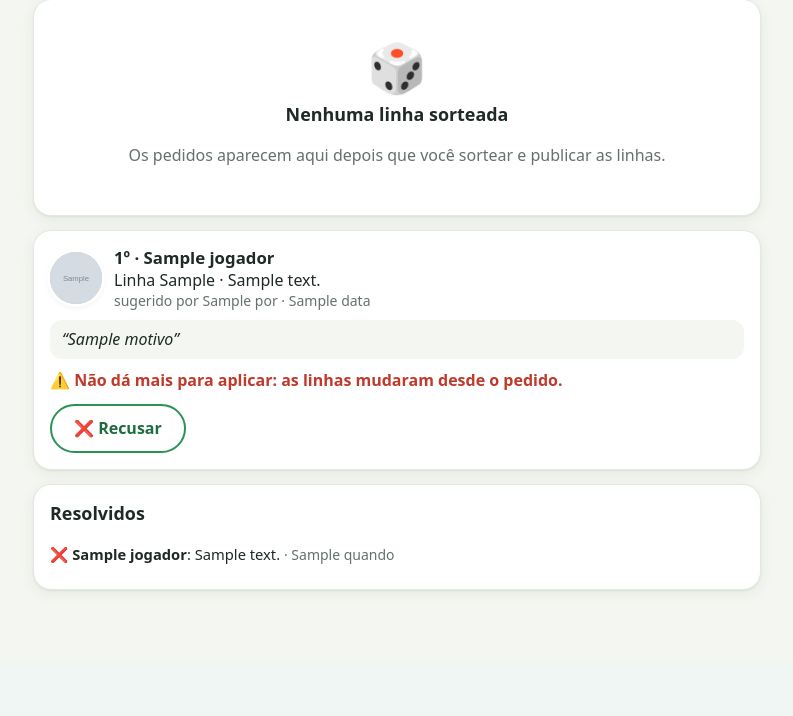
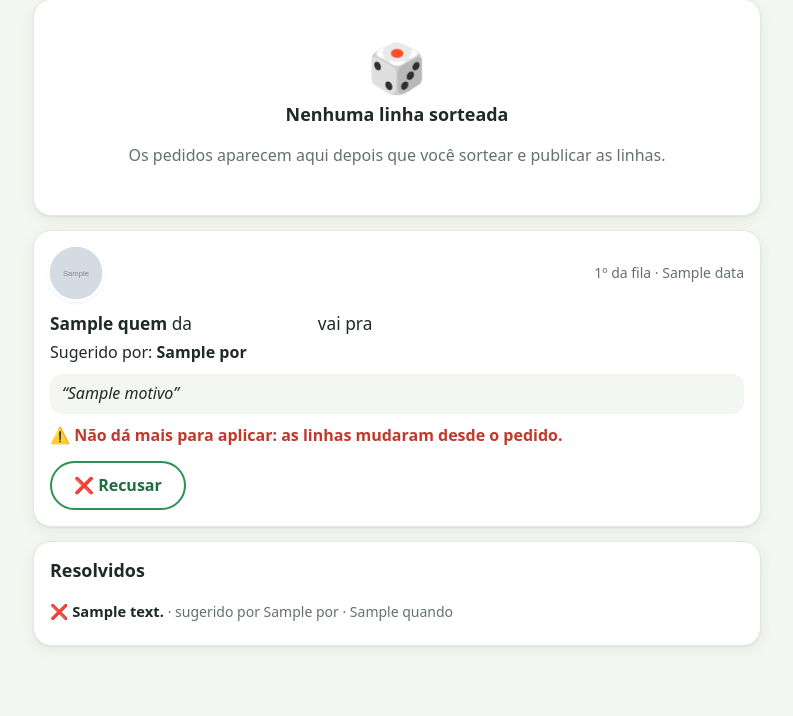
Before and after one commit to Arthurls7/avaliador-racha, a Django app: template votacao/templates/votacao/painel_trocas.html in a window 1280 px wide. Shown: the part 252-968 px from the top of the page, without its empty margins (243-1036 px from the left). Before the commit the page ends 844 px from the top, so only its background shows below. Run offline with Django 5.2, Linux system fonts and the light colour scheme; the template is opened without the code that fills it: most values are stand-ins (such as "Sample title", 1, 10 or a date in 2020); grey boxes marked "Sample" are stand-in pictures.

Commit message:
feat: versao 11

```diff
--- a/votacao/templates/votacao/painel_trocas.html
+++ b/votacao/templates/votacao/painel_trocas.html
@@ -1,16 +1,32 @@
 {% extends "votacao/base.html" %}
 {% block titulo %}Trocas · Painel{% endblock %}
 {% block estilo %}
-  .pedido-troca .quem { display: flex; align-items: center; gap: 12px; }
-  .pedido-troca .quem .info { flex: 1; min-width: 0; display: flex; flex-direction: column; gap: 2px; line-height: 1.25; }
-  .pedido-troca .quem strong { font-size: 1.05rem; }
+  .pedido-troca .topo-pedido { display: flex; align-items: center; justify-content: space-between; gap: 10px; }
+  .dupla { display: inline-flex; align-items: center; gap: 6px; }
+  .dupla .seta { font-size: 1.3rem; font-weight: 800; color: var(--suave); }
+  .frase { margin: 12px 0 4px; font-size: 1.08rem; line-height: 1.5; }
+  .etiqueta { display: inline-block; padding: 0 9px; border-radius: 999px; background: var(--cor); color: #fff;
+              font-weight: 800; font-size: .92rem; white-space: nowrap; }
+  .por { margin: 0; }
   .pedido-troca .motivo { margin: 10px 0 0; padding: 8px 12px; border-radius: 12px; background: var(--fundo);
                           font-style: italic; overflow-wrap: break-word; }
-  .efeito { list-style: none; margin: 10px 0 0; padding: 0; display: flex; flex-wrap: wrap; gap: 6px; }
-  .efeito li { display: inline-flex; align-items: center; gap: 6px; padding: 4px 10px; border-radius: 999px;
-               background: var(--fundo); font-size: .85rem; font-weight: 600; }
-  .efeito li::before { content: ""; width: 10px; height: 10px; border-radius: 50%; background: var(--cor); }
-  .pedido-troca .acoes { margin-top: 12px; }
+
+  /* como está x como fica, uma caixinha por linha envolvida */
+  .comparacao { display: grid; gap: 10px; margin-top: 14px; }
+  .linha-cmp { border: 2px solid var(--borda); border-top: 5px solid var(--cor); border-radius: 14px; padding: 8px 10px 10px; }
+  .linha-cmp h3 { display: flex; align-items: center; gap: 8px; margin: 0 0 6px; font-size: 1rem; }
+  .linha-cmp h3::before { content: ""; width: 12px; height: 12px; border-radius: 50%; background: var(--cor); }
+  .colunas { display: grid; grid-template-columns: 1fr auto 1fr; gap: 3px 6px; align-items: center; }
+  .colunas .cab { font-size: .72rem; font-weight: 800; color: var(--suave); text-transform: uppercase; letter-spacing: .4px; }
+  .colunas .vai { color: var(--suave); font-size: .8rem; text-align: center; }
+  .cel { padding: 4px 8px; border-radius: 8px; font-weight: 600; overflow-wrap: anywhere; line-height: 1.25; }
+  .cel.sai { background: #fdecea; color: var(--erro); }
+  .cel.entra { background: var(--verde-claro); color: var(--verde-escuro); font-weight: 800; }
+  .cel small { display: block; font-size: .68rem; font-weight: 800; text-transform: uppercase; letter-spacing: .4px; }
+  .cel.vazia { color: var(--suave); }
+  .colunas .media { font-size: .82rem; color: var(--suave); padding: 4px 8px 0; border-top: 1px solid var(--borda); }
+
+  .pedido-troca .acoes { margin-top: 14px; }
   .pedido-troca form { margin: 0; }
   .aviso-invalido { margin: 10px 0 0; color: var(--erro); font-weight: 600; }
   .resolvidos { list-style: none; margin: 0; padding: 0; }
@@ -41,25 +57,48 @@
 
 {% for p in pendentes %}
   <section class="cartao pedido-troca">
-    <div class="quem">
-      {% include "votacao/_avatar.html" with p=p.jogador tamanho="medio" %}
-      <span class="info">
-        <strong>{{ forloop.counter }}º · {{ p.jogador.nome }}</strong>
-        <span>{% if p.de %}Linha {{ p.de }} · {% endif %}{{ p.texto }}</span>
-        <span class="suave pequeno">{% if p.por %}sugerido por {{ p.por }}{% else %}sugestão sem nome{% endif %} · {{ p.data }}</span>
+    <div class="topo-pedido">
+      <span class="dupla">
+        {% include "votacao/_avatar.html" with p=p.jogador tamanho="medio" %}
+        {% if p.outro %}<span class="seta" aria-hidden="true">⇄</span>{% include "votacao/_avatar.html" with p=p.outro tamanho="medio" %}{% endif %}
       </span>
+      <span class="suave pequeno">{{ forloop.counter }}º da fila · {{ p.data }}</span>
     </div>
+
+    <p class="frase">
+      <strong>{{ p.quem }}</strong>
+      {% if p.de %}da <span class="etiqueta" style="--cor: {{ p.cor_de }}">Linha {{ p.de }}</span>{% endif %}
+      vai pra {% if p.para %}<span class="etiqueta" style="--cor: {{ p.cor_para }}">Linha {{ p.para }}</span>{% else %}outra linha{% endif %}
+      {% if p.no_lugar_de %}no lugar de <strong>{{ p.no_lugar_de }}</strong>{% endif %}
+    </p>
+    <p class="por">Sugerido por: <strong>{{ p.por|default:"(sem nome)" }}</strong></p>
     {% if p.motivo %}<p class="motivo">“{{ p.motivo }}”</p>{% endif %}
+
     {% if p.valido %}
-      <ul class="efeito" aria-label="Como ficam as linhas se aprovar">
-        {% for e in p.efeito %}
-          <li style="--cor: {{ e.cor }}">Linha {{ e.numero }}: média {{ e.antes }} → <strong>{{ e.depois }}</strong>
-            {% if e.tam_antes != e.tam_depois %}({{ e.tam_antes }} → {{ e.tam_depois }} jogadores){% endif %}</li>
+      <div class="comparacao">
+        {% for linha in p.linhas %}
+          <div class="linha-cmp" style="--cor: {{ linha.cor }}">
+            <h3>Linha {{ linha.numero }}</h3>
+            <div class="colunas">
+              <span class="cab">Como está</span><span></span><span class="cab">Como fica</span>
+              {% for par in linha.pares %}
+                {% if par.antes %}
+                  <span class="cel {{ par.antes.situacao }}">{{ par.antes.nome }}{% if par.antes.situacao == "sai" %}<small>sai</small>{% endif %}</span>
+                {% else %}<span class="cel vazia">—</span>{% endif %}
+                <span class="vai" aria-hidden="true">{% if par.antes.situacao == "sai" or par.depois.situacao == "entra" %}→{% endif %}</span>
+                {% if par.depois %}
+                  <span class="cel {{ par.depois.situacao }}">{{ par.depois.nome }}{% if par.depois.situacao == "entra" %}<small>entra</small>{% endif %}</span>
+                {% else %}<span class="cel vazia">—</span>{% endif %}
+              {% endfor %}
+              <span class="media">média {{ linha.media_antes }}</span><span></span><span class="media">média <strong>{{ linha.media_depois }}</strong></span>
+            </div>
+          </div>
         {% endfor %}
-      </ul>
+      </div>
     {% else %}
       <p class="aviso-invalido">⚠️ Não dá mais para aplicar: as linhas mudaram desde o pedido.</p>
     {% endif %}
+
     <div class="acoes">
       {% if p.valido %}
         <form method="post" action="{% url 'votacao:painel_troca_decidir' p.id %}">
@@ -78,8 +117,8 @@
     <h2>Resolvidos</h2>
     <ul class="resolvidos">
       {% for r in resolvidos %}
-        <li>{% if r.aprovado %}✅{% else %}❌{% endif %} <strong>{{ r.jogador }}</strong>: {{ r.texto }}
-          <span class="suave pequeno">· {{ r.quando }}</span></li>
+        <li>{% if r.aprovado %}✅{% else %}❌{% endif %} <strong>{{ r.texto }}</strong>
+          <span class="suave pequeno">· sugerido por {{ r.por|default:"(sem nome)" }} · {{ r.quando }}</span></li>
       {% endfor %}
     </ul>
   </section>
```
Also changed, not shown: votacao/tests.py (+34 -12 lines), votacao/trocas.py (+18 -0 lines), votacao/views.py (+33 -10 lines).
